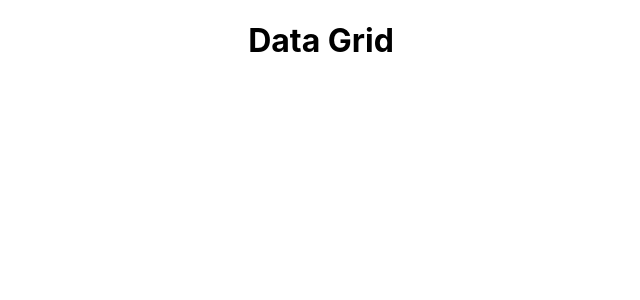
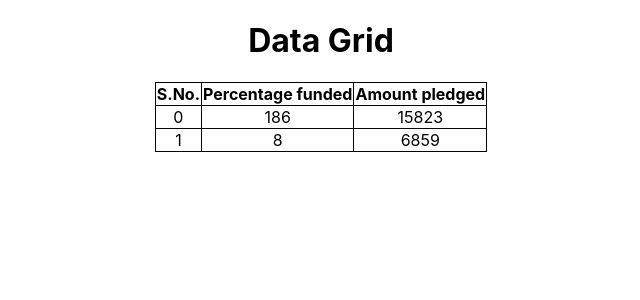
Before and after one commit to cod3kid/data-deck, a React (Create React App) app: page / in a window 1280 px wide. Shown: the top 300 px of the page, without its empty margins (319-959 px from the left). Built offline with nearby package versions, Linux system fonts and the light colour scheme.

Commit message:
add DataTable component to list data in table format

```diff
--- a/src/App.css
+++ b/src/App.css
@@ -1,5 +1,9 @@
 .App {
   text-align: center;
+  display: flex;
+  justify-content: center;
+  align-items: center;
+  flex-direction: column;
 }
 
 .App-logo {
--- a/src/App.js
+++ b/src/App.js
@@ -1,9 +1,11 @@
 import "./App.css";
+import DataTable from "./components/DataTable";
 
 function App() {
   return (
     <div className="App">
       <h1>Data Grid</h1>
+      <DataTable />
     </div>
   );
 }
--- /dev/null
+++ b/src/components/DataTable/index.js
@@ -0,0 +1,29 @@
+import React from "react";
+import "./style.css";
+import { dummyTableData, tableHeaders } from "../../utils/constants";
+
+const DataTable = () => {
+  return (
+    <div>
+      <table border="1" className="data-table">
+        <tr>
+          {tableHeaders.map((label) => {
+            return <th>{label}</th>;
+          })}
+        </tr>
+
+        {dummyTableData.map((data) => {
+          return (
+            <tr>
+              <td>{data["s.no"]}</td>
+              <td>{data["percentage.funded"]}</td>
+              <td>{data["amt.pledged"]}</td>
+            </tr>
+          );
+        })}
+      </table>
+    </div>
+  );
+};
+
+export default DataTable;
--- /dev/null
+++ b/src/components/DataTable/style.css
@@ -0,0 +1,4 @@
+.data-table {
+  border: 1px solid black;
+  border-collapse: collapse;
+}
--- /dev/null
+++ b/src/utils/constants.js
@@ -0,0 +1,14 @@
+export const tableHeaders = ["S.No.", "Percentage funded", "Amount pledged"];
+
+export const dummyTableData = [
+  {
+    "s.no": 0,
+    "amt.pledged": 15823,
+    "percentage.funded": 186,
+  },
+  {
+    "s.no": 1,
+    "amt.pledged": 6859,
+    "percentage.funded": 8,
+  },
+];
```
